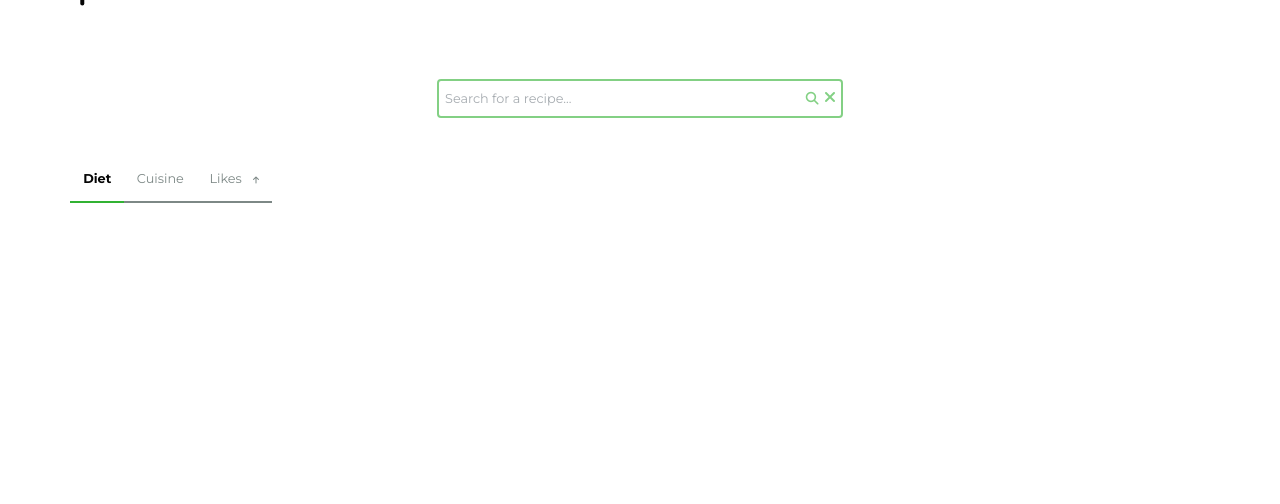
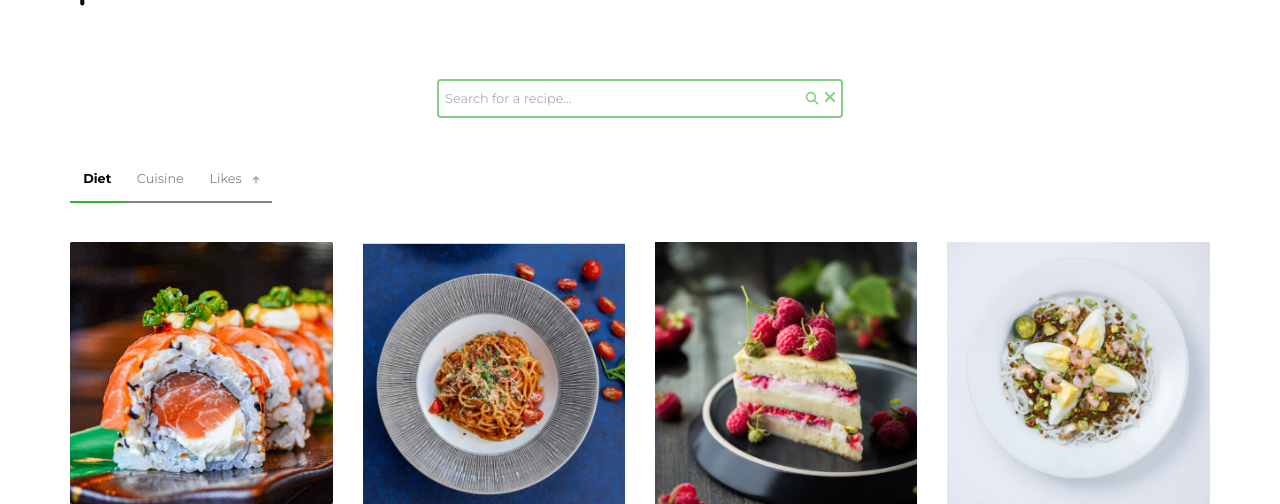
Before and after one commit to lawrencedovin/capstone-1-wonder-recipe, a Flask app: page / in a window 1280 px wide. Shown: the part 650-1154 px from the top of the page. Before the commit the page ends 853 px from the top, so only its background shows below. Run offline with Flask 2, Linux system fonts and the light colour scheme; some libraries are stand-ins or nearby versions.

Commit message:
Added initial food cards row

```diff
--- a/wonder-recipe/static/css/styles.css
+++ b/wonder-recipe/static/css/styles.css
@@ -139,3 +139,7 @@ body {
     .food-filter__button--likes-icon {
       font-size: 8px;
       margin-left: 8px; }
+
+.food-cards {
+  padding-left: calc(8.8rem - 15px);
+  padding-right: calc(8.8rem - 15px); }
--- a/wonder-recipe/static/sass/_wonder-recipe.scss
+++ b/wonder-recipe/static/sass/_wonder-recipe.scss
@@ -157,3 +157,8 @@
     }
 
 }
+
+.food-cards {
+    padding-left: calc(8.8rem - 15px);
+    padding-right: calc(8.8rem - 15px);
+}
--- /dev/null
+++ b/wonder-recipe/templates/components/food-cards.html
@@ -0,0 +1,19 @@
+<div class="container-fluid">
+    <div class="row food-cards">
+        <div class="col-md-3">
+            <img src="static\images\food\sushi.jpg" alt="" class="food-cards__img img-fluid">
+        </div>
+
+        <div class="col-md-3">
+            <img src="static\images\food\spaghetti.jpg" alt="" class="food-cards__img img-fluid">
+        </div>
+
+        <div class="col-md-3">
+            <img src="static\images\food\raspberry-cake.jpg" alt="" class="food-cards__img img-fluid">
+        </div>
+
+        <div class="col-md-3">
+            <img src="static\images\food\pancit.jpg" alt="" class="food-cards__img img-fluid">
+        </div>
+    </div>
+  </div>
--- a/wonder-recipe/templates/home.html
+++ b/wonder-recipe/templates/home.html
@@ -5,4 +5,5 @@
 {% include '/components/hero-container.html' %}
 {% include '/components/searchbar.html' %}
 {% include '/components/food-filter.html' %}
+{% include '/components/food-cards.html'%}
 {% endblock %}
```
